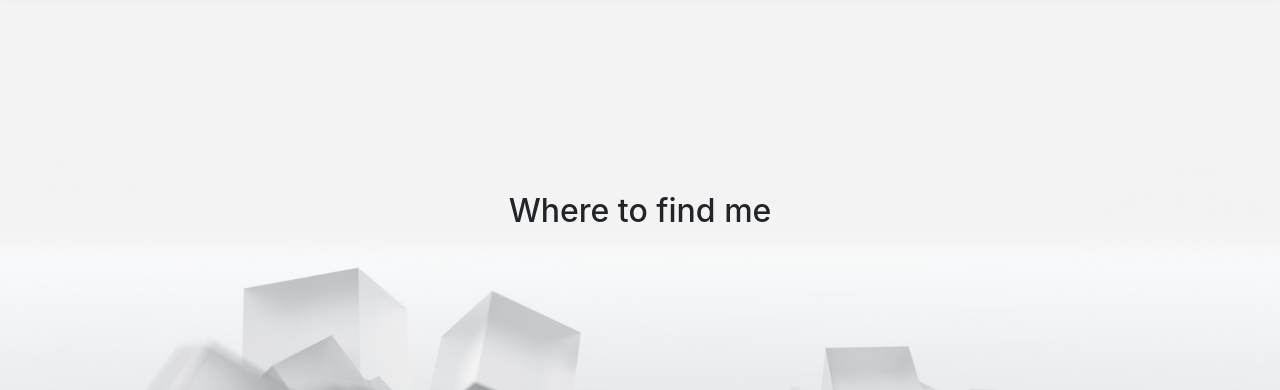
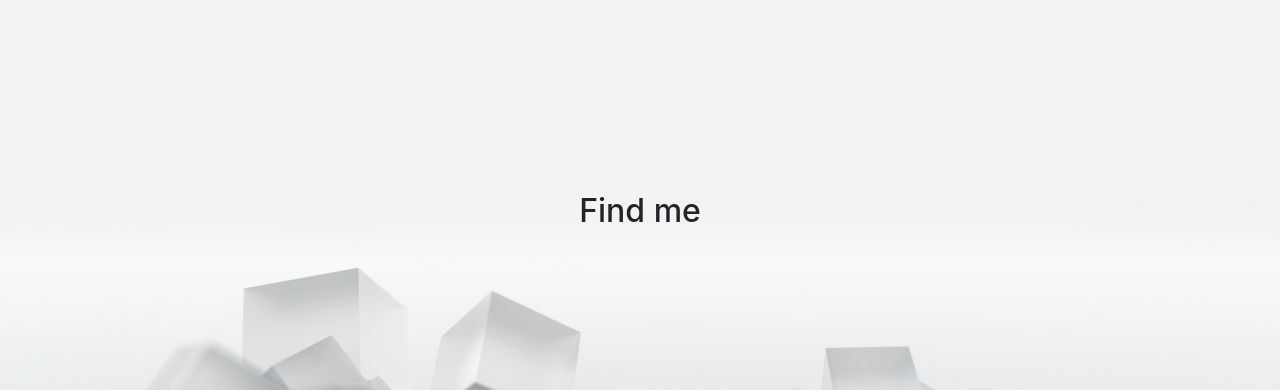
Before and after one commit to ruben-mj/ruben-mj.github.io, a plain HTML site: page contact.html in a window 1280 px wide. Shown: the part 67-457 px from the top of the page. Drawn offline with nearby package versions, Linux system fonts and the light colour scheme.

Commit message:
edit title

```diff
--- a/contact.html
+++ b/contact.html
@@ -44,7 +44,7 @@
 <div class="container" >
     <main role="main" class="pb-3">
         <div class="text-center">
-            <h2 data-aos="fade-zoom-in">Where to find me</h2>
+            <h2 data-aos="fade-zoom-in">Find me</h2>
             <div class="container" >
                 <ul style="text-align:center; padding:0;">
                     <li style="display: inline-block;">
```
